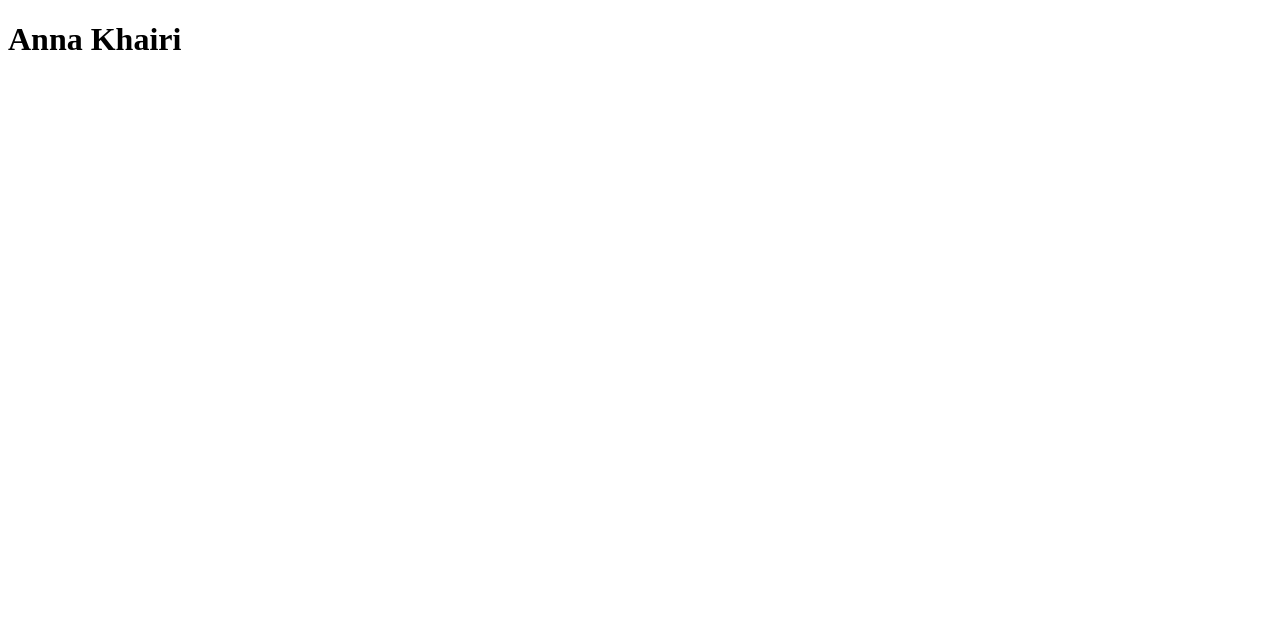
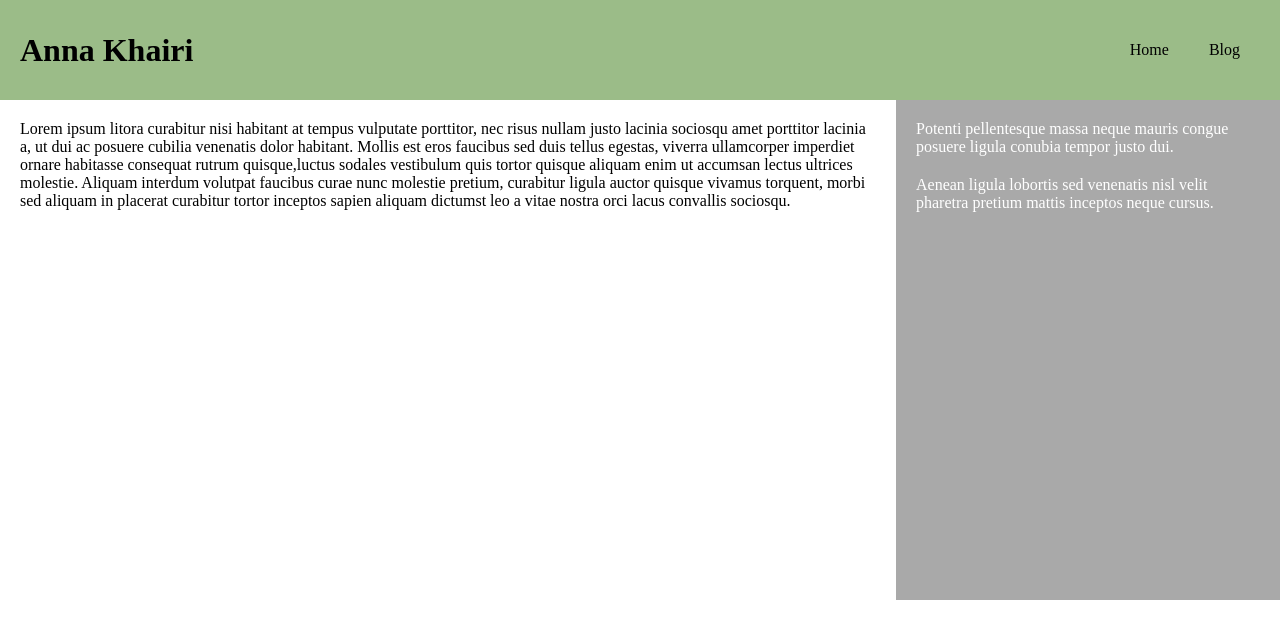
Before and after one commit to amohdkha-su/Lab-1, a plain HTML site: page index.html in a window 1280 px wide. Drawn offline with Linux system fonts and the light colour scheme.

Commit message:
Second commit

```diff
--- a/index.html
+++ b/index.html
@@ -5,8 +5,38 @@
     <meta name="viewport" content="width=device-width, initial-scale=1.0">
     <meta http-equiv="X-UA-Compatible" content="ie=edge">
     <title>IST 363 Lab 1</title>
+    <link rel="stylesheet" href="style.css">
 </head>
 <body>
-    <h1>Anna Khairi</h1>
+    <div class="header">
+        <h1>Anna Khairi</h1>
+
+        <ul class="navigation">
+            <li>
+                <a href="index.html">Home</a>
+            </li>
+            <li>
+                <a href="blog.html">Blog</a>
+            </li>
+        </ul>
+    </div>
+
+    <div class="main">
+        <div class="content">
+            <p>
+                 Lorem ipsum litora curabitur nisi habitant at tempus vulputate porttitor, nec risus nullam justo lacinia sociosqu amet porttitor lacinia a, ut dui ac posuere cubilia venenatis dolor habitant. Mollis est eros faucibus sed duis tellus egestas, viverra ullamcorper imperdiet ornare habitasse consequat rutrum quisque,luctus sodales vestibulum quis tortor quisque aliquam enim ut accumsan lectus ultrices molestie. Aliquam interdum volutpat faucibus curae nunc molestie pretium, curabitur ligula auctor quisque vivamus torquent, morbi sed aliquam in placerat curabitur tortor inceptos sapien aliquam dictumst leo a vitae nostra orci lacus convallis sociosqu.
+            </p>
+        </div>
+
+        <div class="sidebar">
+            <p>
+                Potenti pellentesque massa neque mauris congue posuere ligula conubia tempor justo dui.
+            </p>
+
+            <p>
+                 Aenean ligula lobortis sed venenatis nisl velit pharetra pretium mattis inceptos neque cursus.
+            </p>
+        </div>
+    </div>
 </body>
 </html>
--- /dev/null
+++ b/style.css
@@ -0,0 +1,39 @@
+* {
+    margin: 0px;
+    padding: 0px;
+    }
+.header{
+    height: 60px;
+    line-height: 60px;
+    padding: 20px;
+    background-color: #9bbc88;
+    display:flex;
+    justify-content: space-between;
+    align-items: center;
+}
+.navigation {
+    display:flex;
+    list-style-type: none;
+    margin-left: 20px;
+}
+.navigation a {
+    color: black;
+    text-decoration: none;
+    padding: 20px;
+}
+.main{
+    display:flex;
+}
+.content{
+    width: 70%;
+    min-height: 500px;
+}
+.sidebar{
+    width: 30%;
+    color: white;
+    background-color: darkgrey;
+    min-height: 500px;
+}
+p{
+    margin: 20px;
+}
```
